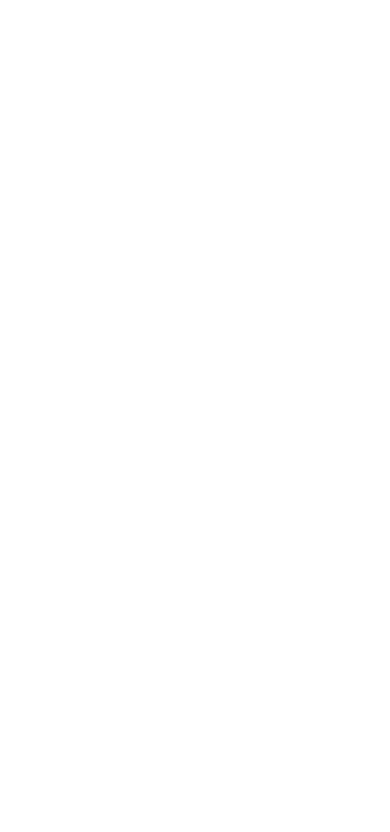
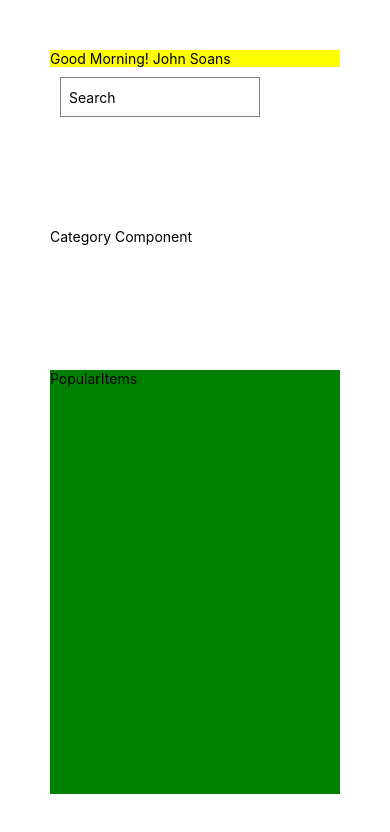
Before and after one commit to Nothell/HomeFlavors, a React Native app in the folder Home-Flavours-GIT/: screen / in a window 390 px wide. Shown: the top 832 px of the page. Built offline with nearby package versions, Linux system fonts and the light colour scheme.

Commit message:
Category-Screen-Scaffolding

```diff
--- a/Home-Flavours-GIT/App.js
+++ b/Home-Flavours-GIT/App.js
@@ -1,28 +1,27 @@
-import React, { useEffect, useState } from 'react';
-import { StatusBar, View } from 'react-native';
-import SplashScreen from './Screens/SplashScreen';
+import { StyleSheet, Text, View, Button, Linking, Image } from 'react-native';
+import HeaderComponent from './Components/HeaderComponent';
+import CategoryCarousel from './Components/CategoryCarousel';
+import PopularItems from './Components/PopularItems';
+import SearchBar from './Components/SearchBar';
 
-const App = () => {
-  const [isAppReady, setAppReady] = useState(false);
 
-  useEffect(() => {
-    setTimeout(() => {
-      setAppReady(true);
-    }, 3000);
-
-  }, []);
-
+export default function App() {
   return (
-    <View style={{ flex: 1 }}>
-      {isAppReady ? (
-        <>
-          <StatusBar style="auto" />
-        </>
-      ) : (
-        <SplashScreen />
-      )}
+    <View style={styles.container}>
+      <HeaderComponent />
+      <SearchBar/>
+      <Image/>
+      <CategoryCarousel></CategoryCarousel>
+      <PopularItems></PopularItems>
     </View>
   );
-};
+}
 
-export default App;
+
+const styles = StyleSheet.create({
+  container: {
+    flexDirection: "column",
+    flex:1,
+    margin:50
+  },
+});
--- /dev/null
+++ b/Home-Flavours-GIT/Components/CategoryCarousel.js
@@ -0,0 +1,17 @@
+import { StyleSheet, View, Text } from "react-native";
+
+
+export default function CategoryCarousel() {
+    return (
+        <View style={styles.container}>
+            <Text>Category Component</Text>
+        </View>
+    )
+}
+
+const styles=StyleSheet.create({
+    container: {
+        flex:1,
+        backgroundColor: 'light-blue'
+    }
+})
--- /dev/null
+++ b/Home-Flavours-GIT/Components/HeaderComponent.js
@@ -0,0 +1,15 @@
+import {StyleSheet, View, Text} from 'react-native';
+
+export default function HeaderComponent() {
+    return (
+        <View style={styles.container}>
+            <Text>Good Morning! John Soans</Text>
+        </View>
+    )
+}
+
+const styles = StyleSheet.create({
+    container: {
+        backgroundColor:'yellow'
+    },
+  });
--- /dev/null
+++ b/Home-Flavours-GIT/Components/PopularItems.js
@@ -0,0 +1,16 @@
+import { StyleSheet, View, Text } from "react-native";
+
+export default function PopularItems() {
+    return(
+        <View style={styles.container}>
+            <Text>PopularItems</Text>
+        </View>
+    )
+}
+
+const styles = StyleSheet.create({
+    container: {
+        flex: 3,
+        backgroundColor: 'green'
+    }
+})
--- /dev/null
+++ b/Home-Flavours-GIT/Components/SearchBar.js
@@ -0,0 +1,23 @@
+import { useState } from "react";
+import { StyleSheet, TextInput, View, Text} from "react-native";
+
+export default function SearchBar() {
+    const [searchText, setSearchText] = useState('');
+    return (
+        <View style={styles.container}>
+            <TextInput
+            style={{ height: 40, width: 200, borderColor: 'gray', borderWidth: 1, padding: 8 }}
+            placeholder="Search"
+            onChangeText={(text) => setSearchText(text)}
+            value={searchText}
+            />
+        </View>
+    )
+}
+
+const styles = StyleSheet.create({
+    container: {
+        flex: 1,
+        margin: 10
+    }
+})
```
